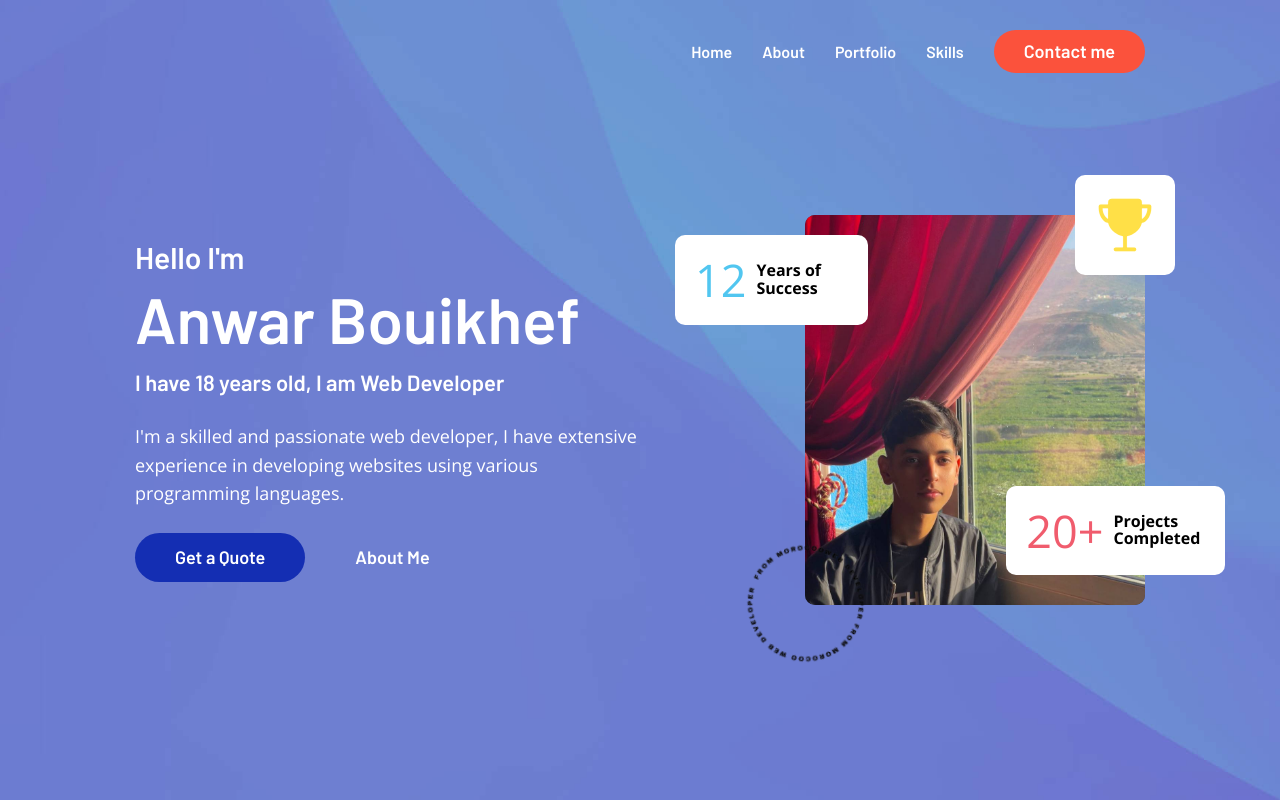
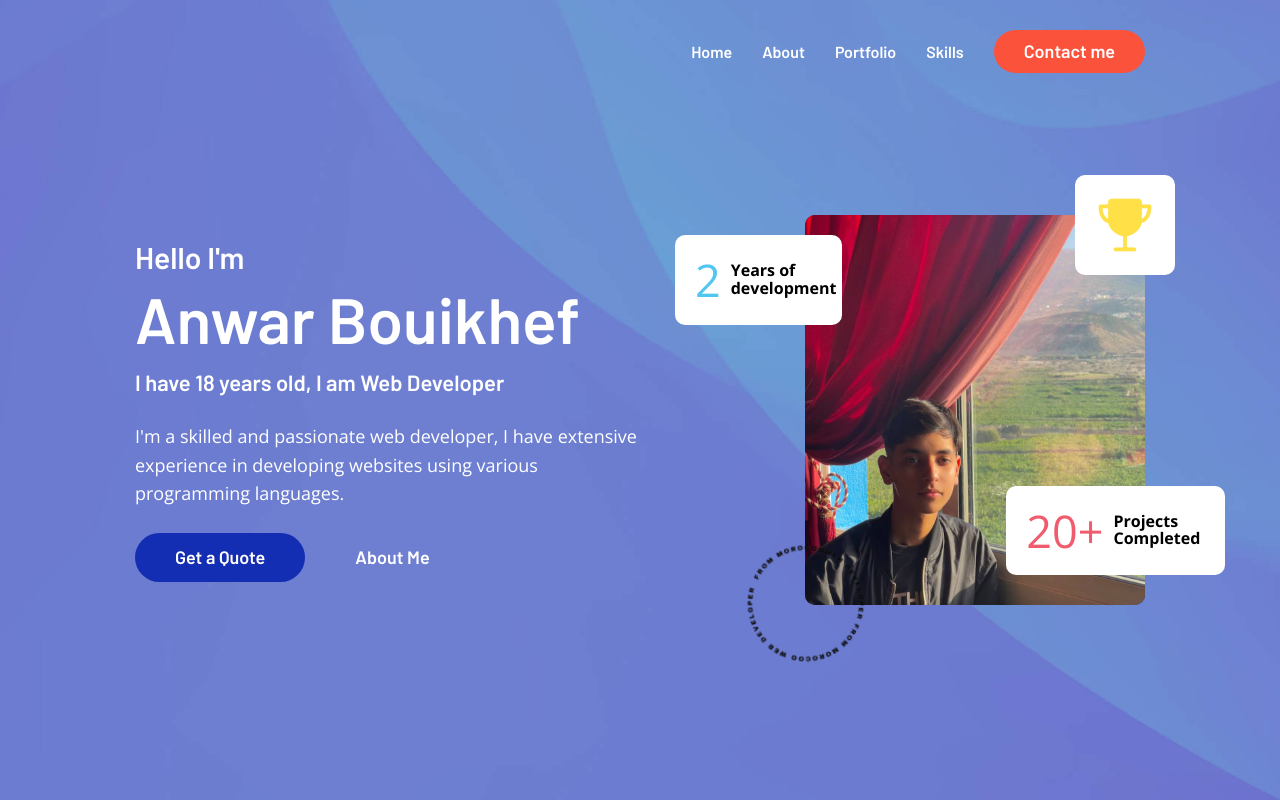
Before and after one commit to 777Anwar/portfolioo, a plain HTML site: page index.html in a window 1280 px wide. Shown: the top 800 px of the page. Drawn offline with nearby package versions, Linux system fonts and the light colour scheme.

Commit message:
Update index.html

```diff
--- a/index.html
+++ b/index.html
@@ -88,9 +88,9 @@
               class="img-cover">
 
             <div class="elem elem-1">
-              <p class="elem-title">12</p>
+              <p class="elem-title">2</p>
 
-              <p class="elem-text">Years of Success</p>
+              <p class="elem-text">Years of development </p>
             </div>
 
             <div class="elem elem-2">
```
